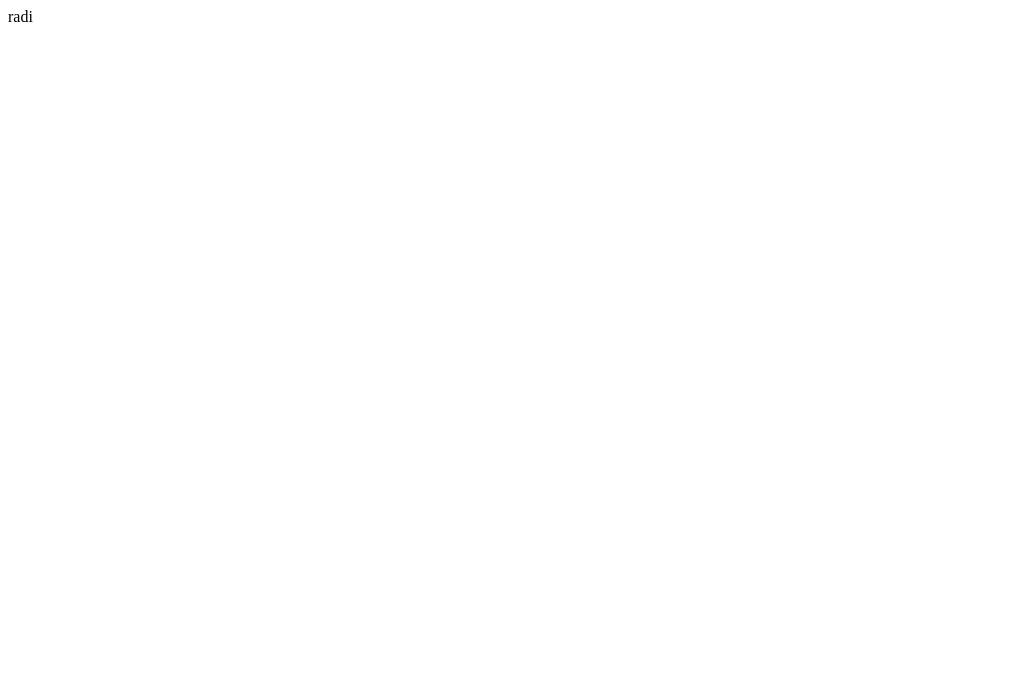
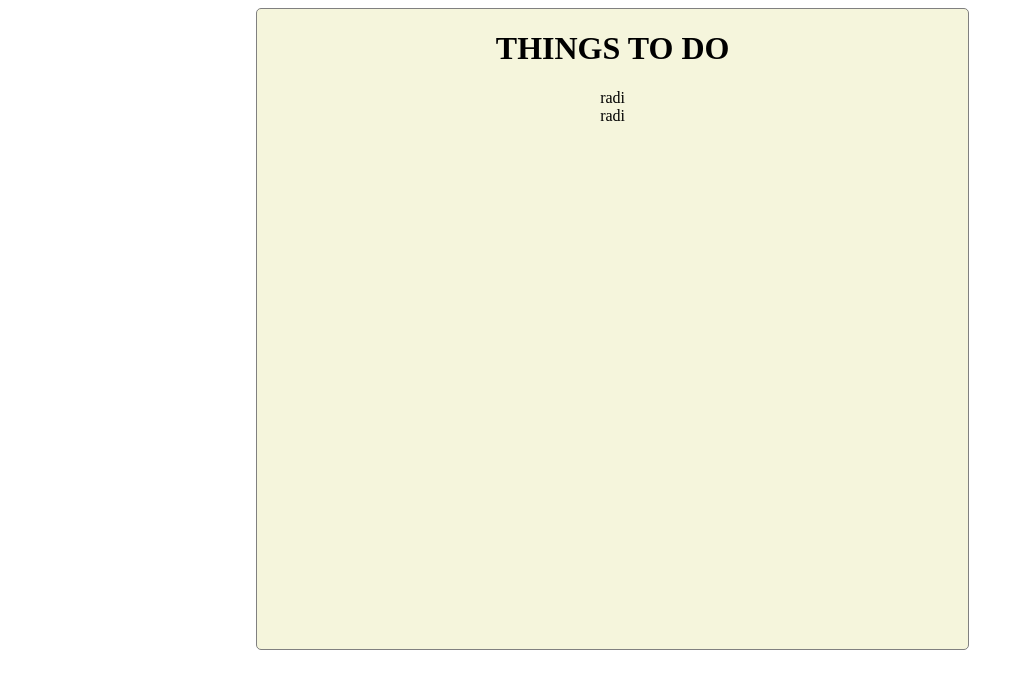
Before and after one commit to karisikdzemil/ToDo-App, a React (Create React App) app: page / in a window 1280 px wide. Shown: the top 688 px of the page, without its empty margins (0-1024 px from the left). Built offline with nearby package versions, Linux system fonts and the light colour scheme.

Commit message:
imagining the application

```diff
--- /dev/null
+++ b/src/App.css
@@ -0,0 +1,14 @@
+body{
+    display: block;
+    margin-left: 20%;
+}
+.main{
+    width: 70%;
+    height: 80vh;
+    background-color: beige;
+    border: 1px solid gray;
+    border-radius: 5px;
+    display: flex;
+    flex-direction: column;
+    align-items: center;
+}
--- a/src/App.js
+++ b/src/App.js
@@ -1,8 +1,16 @@
+import Input from "./Input/Input";
+import NewElement from "./NewElement/NewElement";
+import "./App.css"
 
 function App() {
-  return (
-    <div>radi</div>
-  );
+
+  return(
+  <div className="main">
+    <h1>THINGS TO DO</h1>
+    <Input />
+    <NewElement />
+  </div>
+  )
 }
 
 export default App;
--- /dev/null
+++ b/src/Input/Input.js
@@ -0,0 +1,6 @@
+function Input (){
+    return(
+        <div>radi</div>
+    )
+}
+export default Input;
--- /dev/null
+++ b/src/NewElement/NewElement.js
@@ -0,0 +1,7 @@
+function NewElement(){
+
+    return(
+        <div>radi</div>
+    )
+}
+export default NewElement;
```
Also changed, not shown: src/Input/Input.css (added), src/NewElement/NewElement.css (added), 1 other file (tests, documents, lock files or other folders).
